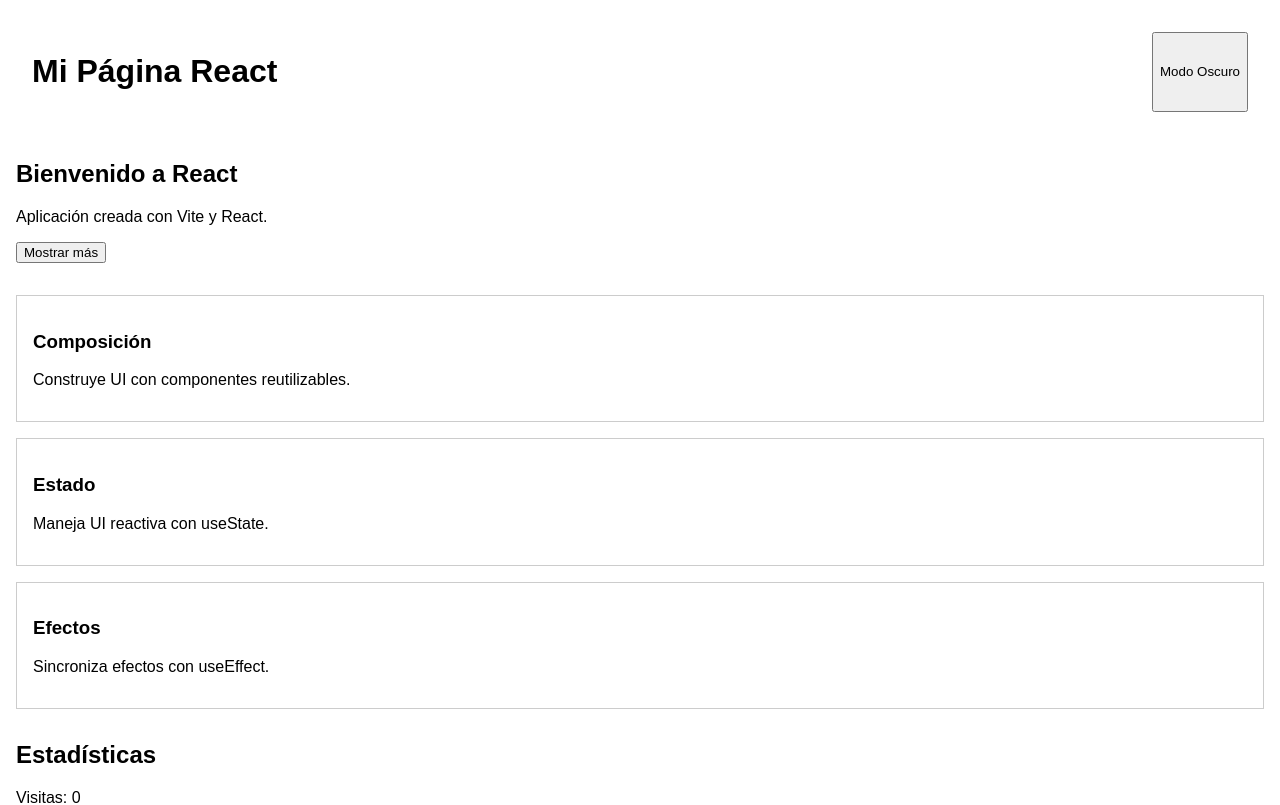
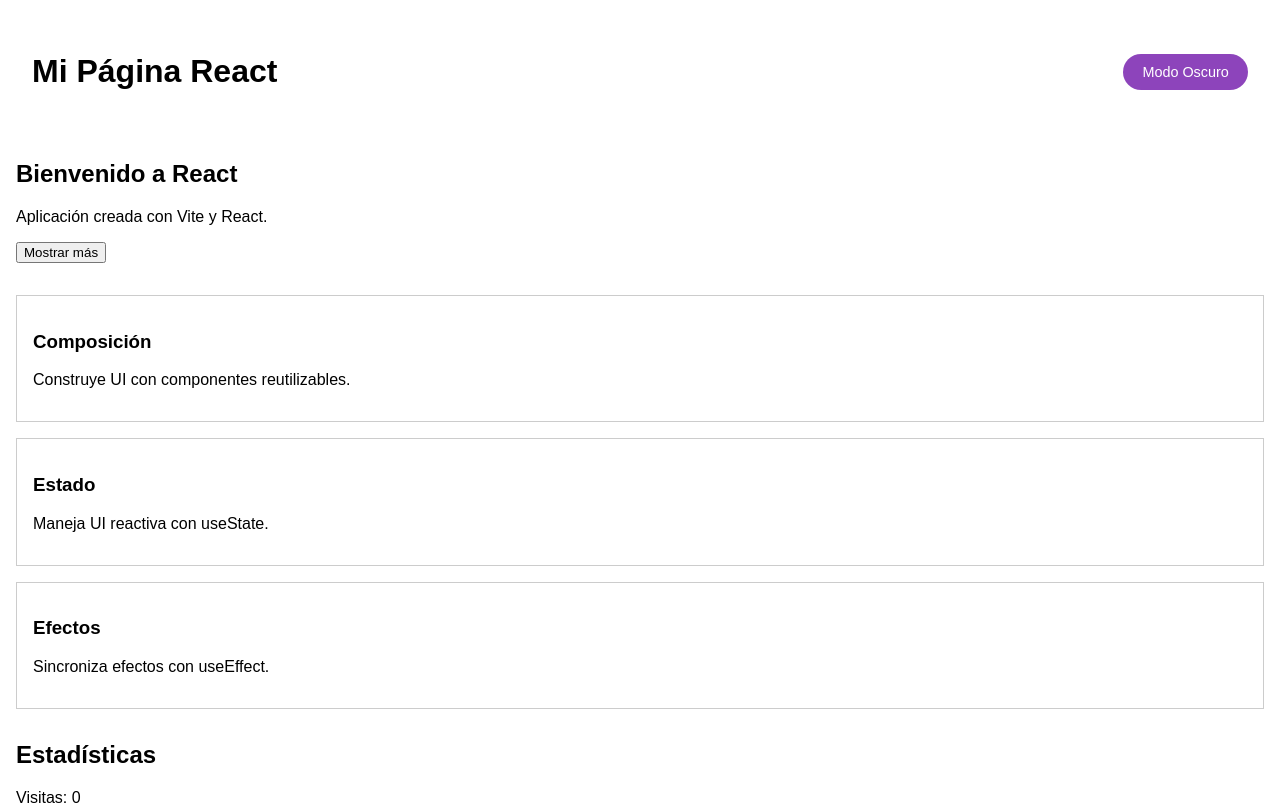
Before and after one commit to damolinadfdjaif22/project_react, a React (Vite) app: page / in a window 1280 px wide. Shown: the top 805 px of the page. Built offline with nearby package versions, Linux system fonts and the light colour scheme; the HTML template or start-up script is replaced by a standard one.

Commit message:
implementación de estilos de tema claro/oscuro y diseño de encabezado

```diff
--- a/src/index.css
+++ b/src/index.css
@@ -3,12 +3,53 @@ body {
   font-family: Arial, sans-serif;
 }
 
+
+
+
+
+
+
+/* CSS PARA EL Header.jsx */
+/* Tema claro */
 .app.light {
   background-color: #ffffff;
   color: #000000;
 }
 
+/* Tema oscuro */
 .app.dark {
   background-color: #121212;
   color: #ffffff;
 }
+
+/* Header */
+.header {
+  display: flex;
+  justify-content: space-between;
+  align-items: center;
+  padding: 1rem 2rem;
+}
+
+/* Botón de cambio de tema */
+.header button {
+  background-color: #8D44BB;
+  color: #ffffff;
+  border: none;
+  border-radius: 999px; /* Bordes ovalados */
+  padding: 0.6rem 1.2rem; /* Separación moderada del texto */
+  font-size: 0.9rem;
+  cursor: pointer;
+  transition: background-color 0.3s ease, transform 0.2s ease;
+}
+
+/* Efecto hover */
+.header button:hover {
+  background-color: #7a3aa1;
+  transform: scale(1.03);
+}
+
+/* Accesibilidad: foco con teclado */
+.header button:focus {
+  outline: 2px solid #cfa7e8;
+  outline-offset: 2px;
+}
```
